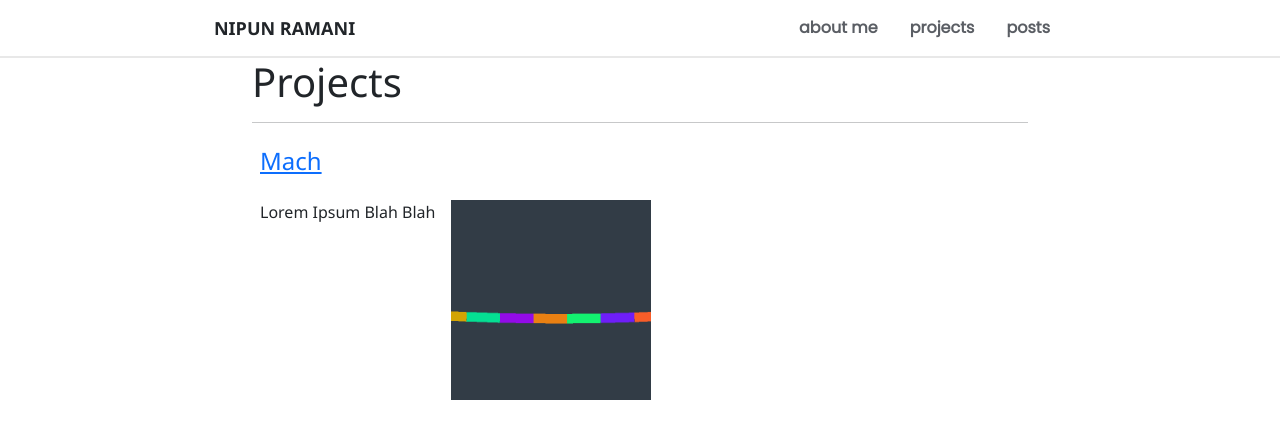
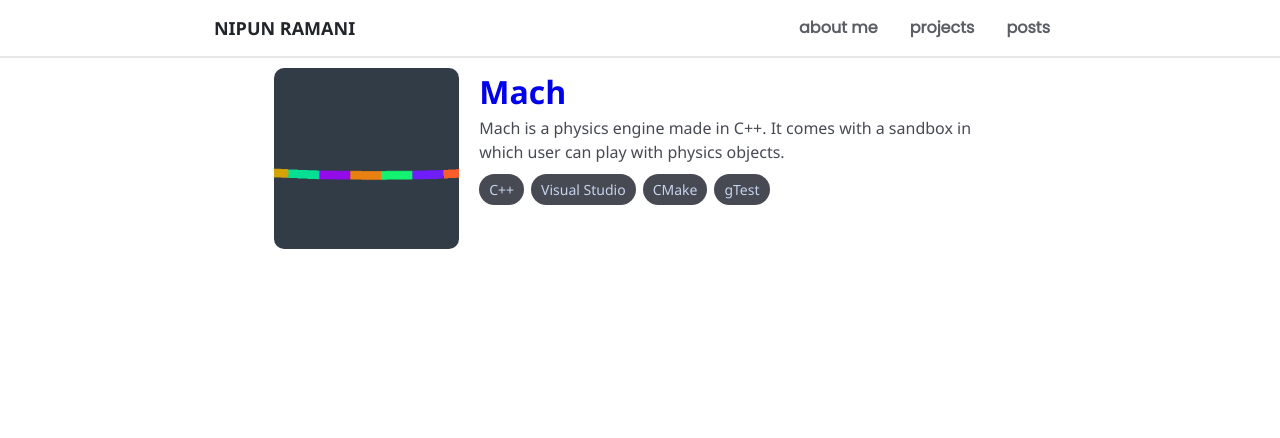
Before and after one commit to NipunRamani99/react-blog, a React (Create React App) app: page /project in a window 1280 px wide. Shown: the top 438 px of the page. Built offline with nearby package versions, Linux system fonts and the light colour scheme; no server answers.

Commit message:
added a sample project entry

```diff
--- a/src/App.scss
+++ b/src/App.scss
@@ -286,3 +286,47 @@
     flex-basis: auto;
   }
 }
+
+
+.project-entry {
+  display: flex;
+  margin:10px;
+  flex-direction: row;
+  max-width: 700px;
+}
+.project-header {
+  width: 300px;
+}
+.project-img {
+  border-radius: 10px;
+  max-width: 100%;
+  max-height: 100%;
+}
+.project-title {
+  font-weight: bolder;
+  font-size: 2rem;
+  color:  #0000EE ;
+}
+.project-body {
+  font-family: Poppins;
+  margin-left: 20px;
+}
+.project-text {
+  color: #474953;
+  font-size: 1rem;
+}
+.project-tag {
+  display: flex;
+  font-size: 14px;
+  font-weight: 500;
+  margin-top: 10px;
+  font-family: Roboto;
+}
+
+.skill-tag {
+  background-color: #474953;
+  color: #c6d4ee;
+  padding: 5px 10px;
+  margin-right: 7px;
+  border-radius: 20px;
+}
--- a/src/pages/Project.js
+++ b/src/pages/Project.js
@@ -1,27 +1,36 @@
-import React from 'react';
+import React from "react";
 
 function Project() {
-    return (
-        <div className='parent container mx-auto' style={{width:"800px"}}>
-            <div className="child">
-                <h1>Projects</h1>
+  return (
+    <div className="parent container mx-auto" style={{ width: "800px" }}>
+      <div class="container">
+        <div class="project-entry">
+          <div class="project-header">
+            {" "}
+            <img
+              src="/img/mach/bridge_train.gif"
+              class="project-img"
+              width="100%"
+              height="100%"
+            />
+          </div>
+          <div class="project-body d-flex flex-column">
+            <div class="project-title">Mach</div>
+            <div class="project-text">
+              Mach is a physics engine made in C++. It comes with a sandbox in
+              which user can play with physics objects.
             </div>
-            <hr class="hr" />
-            <div className='child d-inline-flex flex-column mb-3'>
-                <div className="p-2">
-                <a href="https://github.com/NipunRamani99/mach">
-                <h4>Mach</h4>
-                </a>
-                </div>
-                <div className="d-flex flex-row">
-                <div class="p-2"> Lorem Ipsum Blah Blah </div>
-                <div class="p-2">
-                <img src="/img/mach/bridge_train.gif" className='mr-3' style={{width:"200px", height:"200px"}} type="image/gif"/>
-                </div>
-                </div>
+            <div class="project-tag">
+              <div class="skill-tag"> C++ </div>
+              <div class="skill-tag"> Visual Studio </div>
+              <div class="skill-tag"> CMake </div>
+              <div class="skill-tag"> gTest </div>
             </div>
+          </div>
         </div>
-    );
+      </div>
+    </div>
+  );
 }
 
 export default Project;
```
